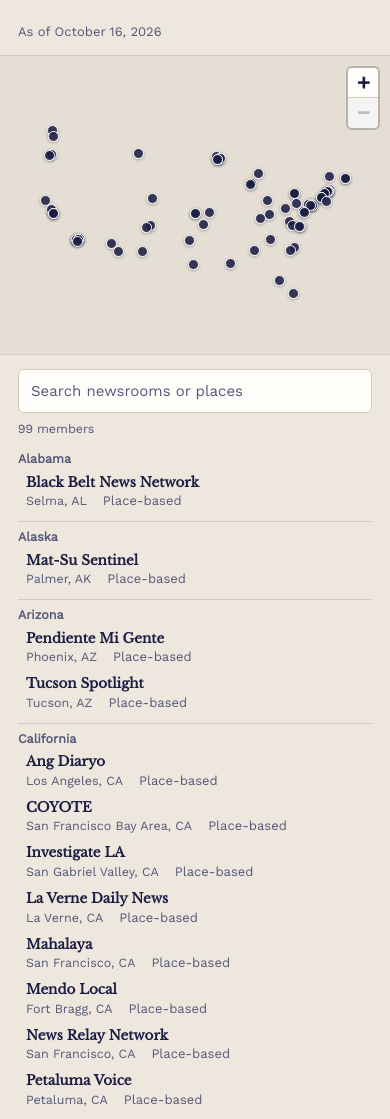
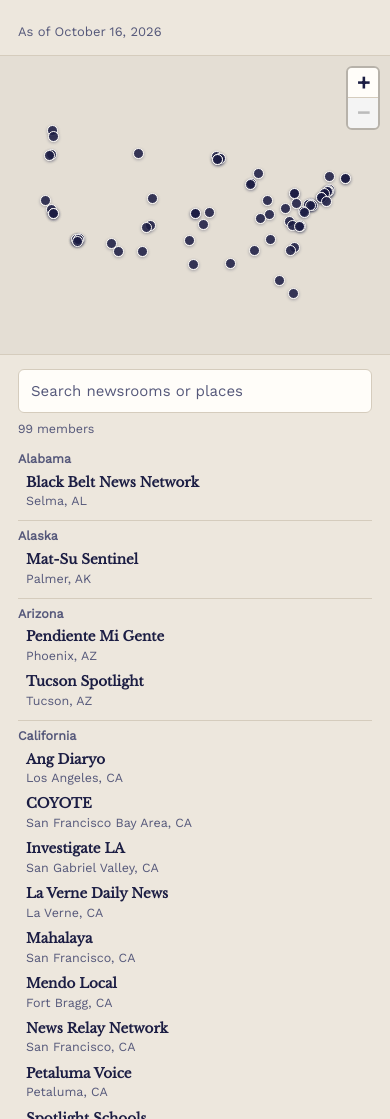
Before and after one commit to TylerFisher/tnc-map, a website built with Vite: page index.html in a window 390 px wide. Shown: the top 1119 px of the page. Built offline with nearby package versions, Linux system fonts and the light colour scheme; what @protomaps/basemaps, protomaps-leaflet would draw is missing.

Commit message:
remove column

```diff
--- a/src/roster.ts
+++ b/src/roster.ts
@@ -1,7 +1,7 @@
 /**
  * Band 3 — the substance, organised by state.
  *
- * Every member, each a link, with its location and coverage type.
+ * Every member, each a link, with its location.
  *
  * Grouping by state does work the map cannot. It makes "29 states and
  * territories" verifiable by scrolling rather than merely asserted, and it
@@ -89,10 +89,9 @@
     const place = [member.city, member.state].filter(Boolean).join(', ');
     const row = el('li', { class: 'roster__item', 'data-id': member.id, tabindex: '-1' }, [
       nameNode(member.name, member.url, 'roster__name'),
-      // Columns do the separating visually; the hidden commas keep screen
+      // The column does the separating visually; the hidden comma keeps screen
       // readers from welding "Black Belt News NetworkSelma, AL".
       place && el('span', { class: 'roster__place' }, [el('span', { class: 'visually-hidden', text: ', ' }), place]),
-      el('span', { class: 'roster__coverage' }, [el('span', { class: 'visually-hidden', text: ', ' }), member.coverage]),
     ]);
 
     const enter = (): void => callbacks.onLight(member.id);
--- a/src/styles.css
+++ b/src/styles.css
@@ -313,7 +313,7 @@
 
 .roster__item {
   display: grid;
-  grid-template-columns: minmax(0, 1fr) 13rem 6rem;
+  grid-template-columns: minmax(0, 1fr) 13rem;
   gap: 0 16px;
   align-items: baseline;
   padding: 4px 8px 5px;
@@ -345,12 +345,6 @@
   text-decoration: underline;
   text-underline-offset: 2px;
   text-decoration-thickness: 1px;
-}
-
-.roster__coverage {
-  grid-column: 3;
-  font-size: 13px;
-  color: var(--muted);
 }
 
 .roster__place {
@@ -416,17 +410,9 @@
 }
 
 @media (max-width: 640px) {
-    /* Name on its own line; location and coverage share the one beneath. */
+  /* Name on its own line, location beneath. */
   .roster__item {
-    grid-template-columns: auto minmax(0, 1fr);
-  }
-
-  .roster__name {
-    grid-column: 1 / -1;
-  }
-
-  .roster__coverage {
-    grid-column: auto;
+    grid-template-columns: minmax(0, 1fr);
   }
 
   :root {
```
